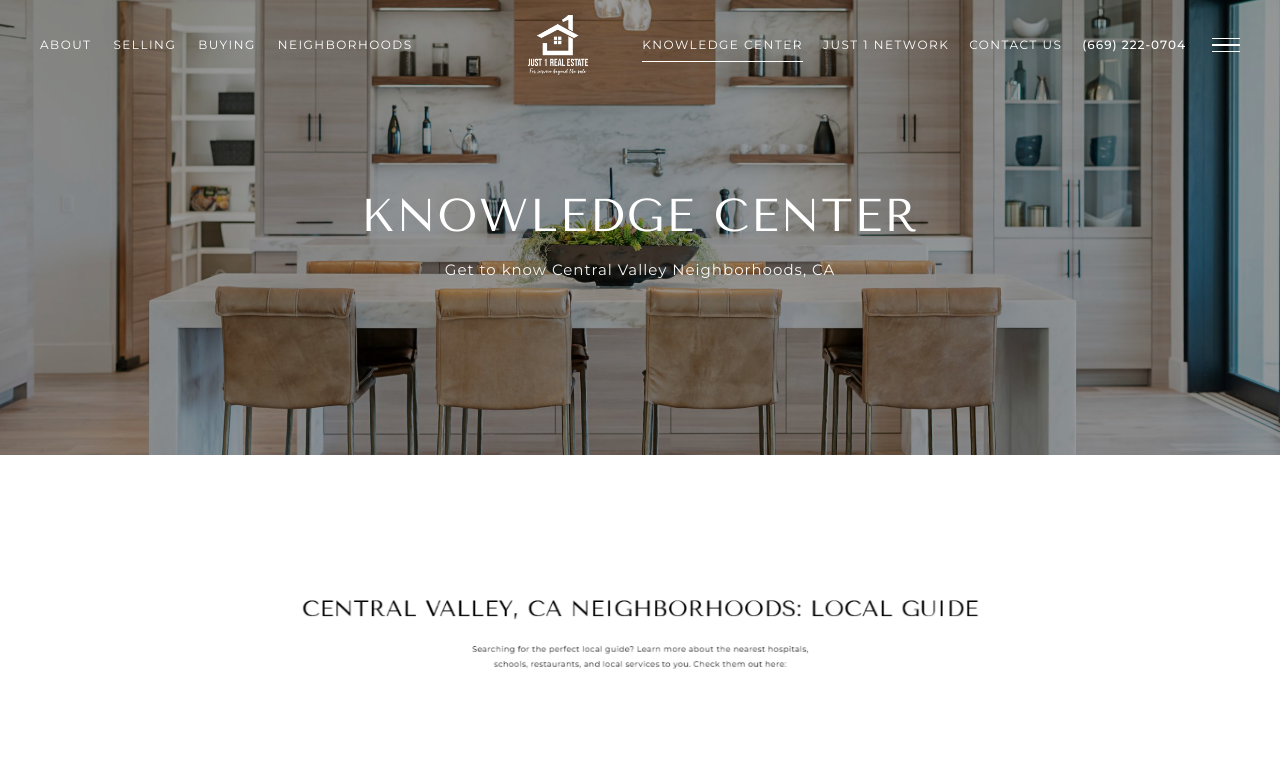
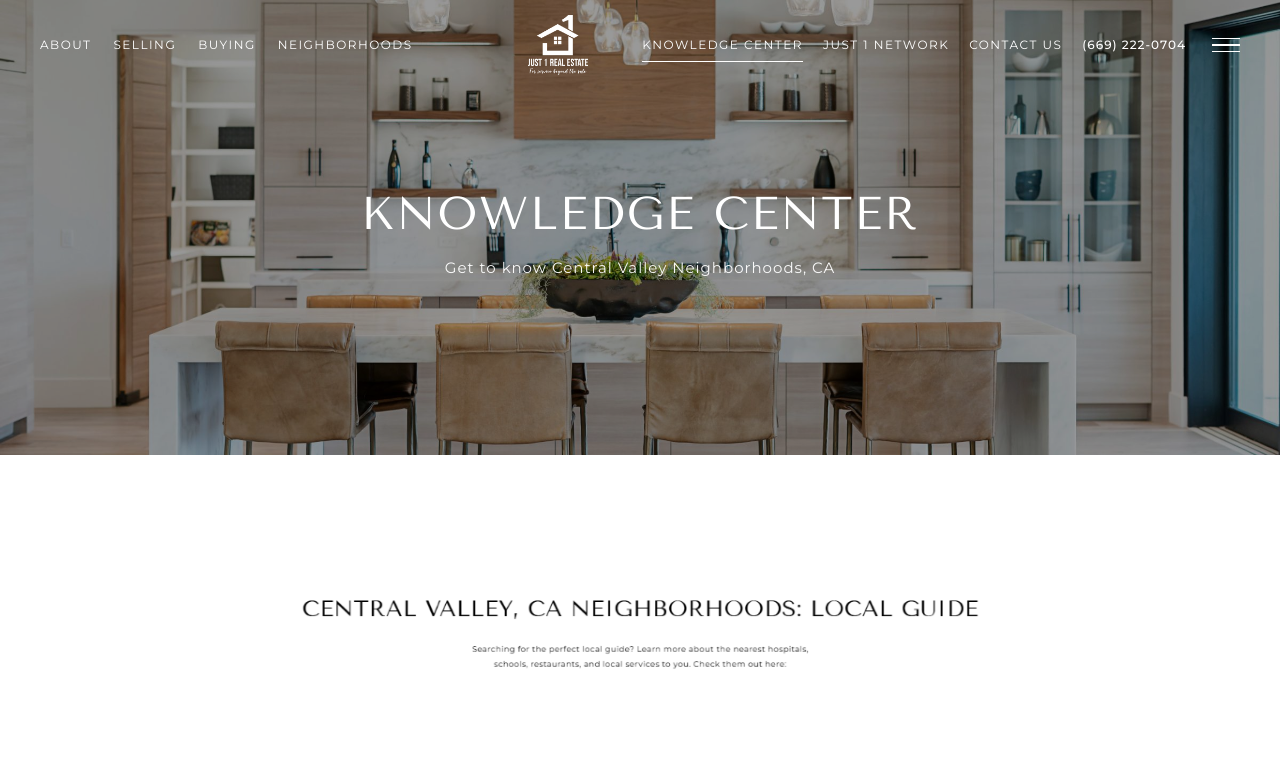
Before and after one commit to mutahirfawad675-tech/lulu-Logan111, a plain HTML site: page knowledge-center.html in a window 1280 px wide. Shown: the top 776 px of the page. Drawn offline with nearby package versions, Linux system fonts and the light colour scheme; grey boxes are pictures that could not be loaded.

Commit message:
Fine-tune Knowledge Center hero banner positioning, crop, and bottom spacing

```diff
--- a/knowledge-center.html
+++ b/knowledge-center.html
@@ -359,10 +359,10 @@ button, input, textarea, select {
   text-align: center;
   background-image: url('images/kc-hero.jpg');
   background-size: cover;
-  background-position: center 60%;
+  background-position: center 50%;
   background-repeat: no-repeat;
   color: #ffffff;
-  padding: 50px 20px 0;
+  padding: 70px 20px 0;
   box-sizing: border-box;
   overflow: hidden;
 }
@@ -382,7 +382,7 @@ button, input, textarea, select {
   z-index: 2;
   max-width: 850px;
   margin: 0 auto;
-  transform: translateY(-16px);
+  transform: translateY(-28px);
 }
 
 .kc-hero-title {
```
